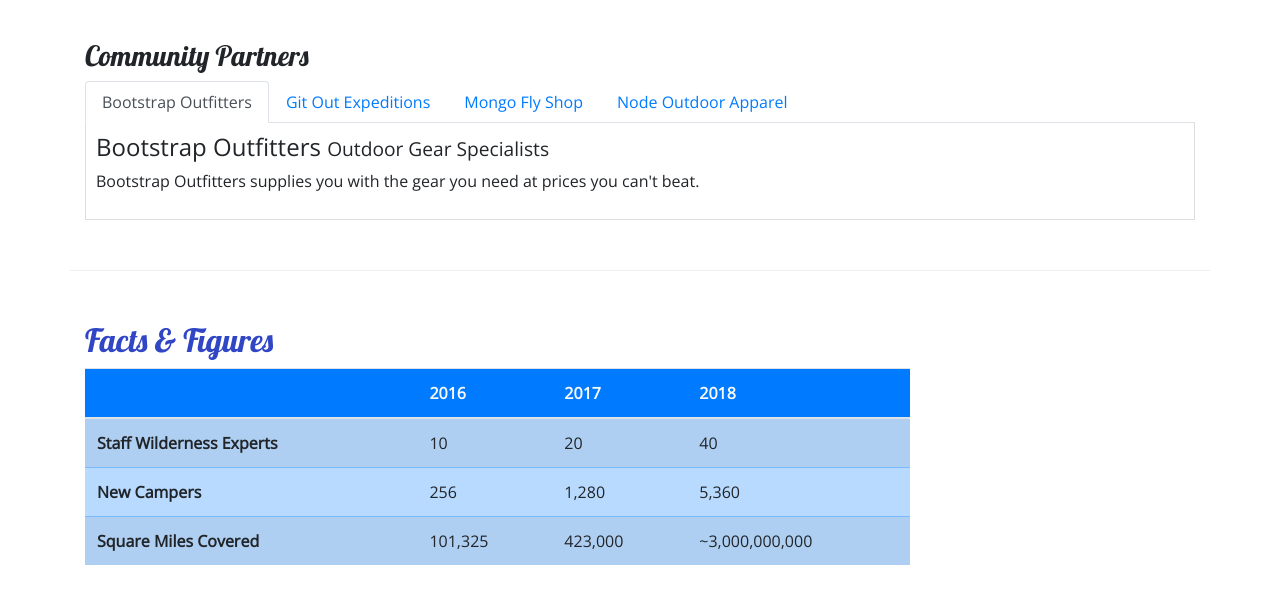
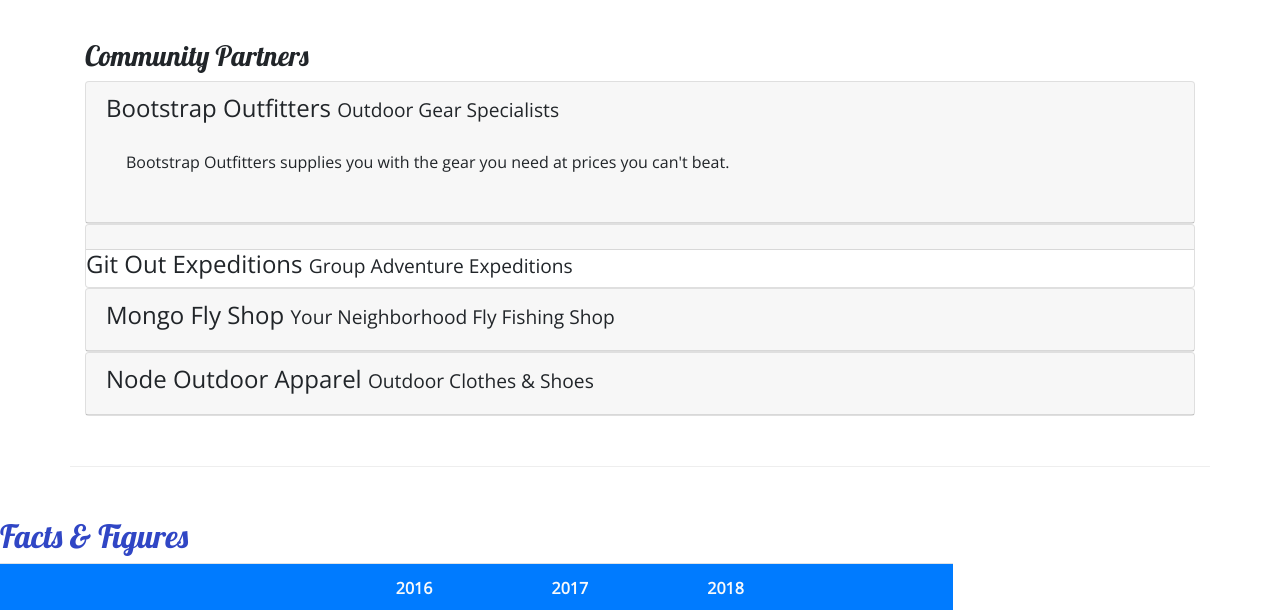
Before and after one commit to jbrian93/nucampsite, a website: page aboutus.html in a window 1280 px wide. Shown: the part 880-1490 px from the top of the page. Drawn offline with nearby package versions, Linux system fonts and the light colour scheme.

Commit message:
Accordion

```diff
--- a/aboutus.html
+++ b/aboutus.html
@@ -95,28 +95,54 @@
         <div class="row row-content">
             <div class="col">
                 <h3>Community Partners</h3>
-                <ul class="nav nav-tabs">
-                    <li class="nav-item"><a class="nav-link active" href="#bootstrap" role="tab" data-toggle="tab">Bootstrap Outfitters</a></li>
-                    <li class="nav-item"><a class="nav-link" href="#git" role="tab" data-toggle="tab">Git Out Expeditions</a></li>
-                    <li class="nav-item"><a class="nav-link" href="#mongo" role="tab" data-toggle="tab">Mongo Fly Shop</a></li>
-                    <li class="nav-item"><a class="nav-link" href="#node" role="tab" data-toggle="tab">Node Outdoor Apparel</a></li>
-                </ul>
-                <div class="tab-content">
-                    <div role="tabpanel" class="tab-pane fade show active" id="bootstrap">
-                        <h4>Bootstrap Outfitters <small>Outdoor Gear Specialists</small></h4>
-                        <p class="d-none d-sm-block">Bootstrap Outfitters supplies you with the gear you need at prices you can't beat.</p>
+                <div id="accordion">
+                    <div class="card">
+                        <div role="tab" class="card-header">
+                            <h4>
+                                <a data-toggle="collapse" data-target="#bootstrap">Bootstrap Outfitters <small>Outdoor Gear Specialists</small></a>
+                            </h4>
+                            <div class="collapse show" id="bootstrap" data-parent="#accordion">
+                                <div class="card-body">
+                                    <p class="d-none d-sm-block">Bootstrap Outfitters supplies you with the gear you need at prices you can't beat.</p>
+                                </div>
+                            </div>
+                        </div>
                     </div>
-                    <div role="tabpanel" class="tab-pane fade" id="git">
-                        <h4>Git Out Expeditions <small>Group Adventure Expeditions</small></h4>
-                        <p class="d-none d-sm-block">Join Git Out Expeditions to explore new horizons with a group of other adventurers!</p>
+                    <div class="card">
+                        <div role="tab" class="card-header"></div>
+                            <h4>
+                                <a class="collapsed" data-toggle="collapse" data-target="#git">Git Out Expeditions <small>Group Adventure Expeditions</small></a>
+                            </h4>
+                            <div class="collapse" id="git" data-parent="#accordion">
+                                <div class="card-body">
+                                    <p class="d-none d-sm-block">Join Git Out Expeditions to explore new horizons with a group of other adventurers!</p>
+                                </div>
+                            </div>
+                        </div>
                     </div>
-                    <div role="tabpanel" class="tab-pane fade" id="mongo">
-                        <h4>Mongo Fly Shop <small>Your Neighborhood Fly Fishing Shop</small></h4>
-                        <p class="d-none d-sm-block">Need a new fishing pole, a tacklebox, or flies of all kinds? Stop by Mongo Fly Shop.</p>
+                    <div class="card">
+                        <div role="tab" class="card-header">
+                            <h4>
+                                <a class="collapsed" data-toggle="collapse" data-target="#mongo">Mongo Fly Shop <small>Your Neighborhood Fly Fishing Shop</small></a>
+                            </h4>
+                            <div class="collapse" id="mongo" data-parent="#accordion">
+                                <div class="card-body">
+                                    <p class="d-none d-sm-block">Need a new fishing pole, a tacklebox, or flies of all kinds? Stop by Mongo Fly Shop.</p>
+                                </div>
+                            </div>
+                        </div>
                     </div>
-                    <div role="tabpanel" class="tab-pane fade" id="node">
-                        <h4>Node Outdoor Apparel <small>Outdoor Clothes & Shoes</small></h4>
-                        <p class="d-none d-sm-block">From polar fleeces to swimsuits, hiking boots to waders, a visit to Node will be sure to get you covered.</p>
+                    <div class="card">
+                        <div role="tab" class="card-header">
+                            <h4>
+                                <a class="collapsed" data-toggle="collapse" data-target="#node">Node Outdoor Apparel <small>Outdoor Clothes & Shoes</small></a>
+                            </h4>
+                            <div class="collapse" id="node" data-parent="#accordion">
+                                <div class="card-body">
+                                    <p class="d-none d-sm-block">From polar fleeces to swimsuits, hiking boots to waders, a visit to Node will be sure to get you covered.</p>
+                                </div>
+                            </div>
+                        </div>
                     </div>
                 </div>
             </div>
--- a/css/styles.css
+++ b/css/styles.css
@@ -41,8 +41,7 @@
     padding: 20px 0;
 }
 
-.tab-content {
-    border: 1px solid #ddd;
-    border-top: none;
-    padding: 10px;
-}
+a, a:hover {
+    color: inherit;
+    text-decoration: none;
+  }
```
